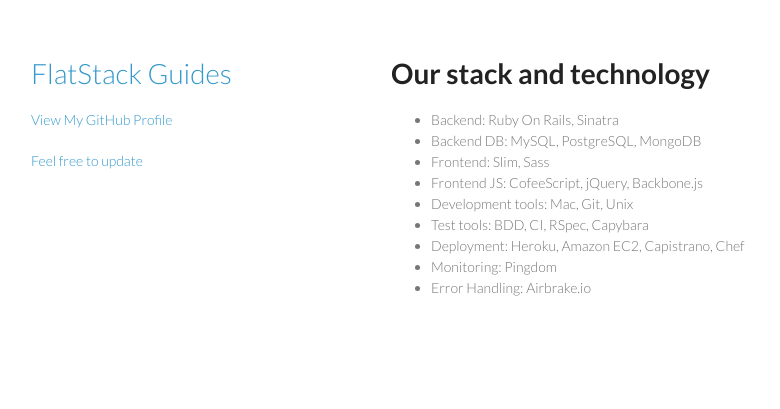
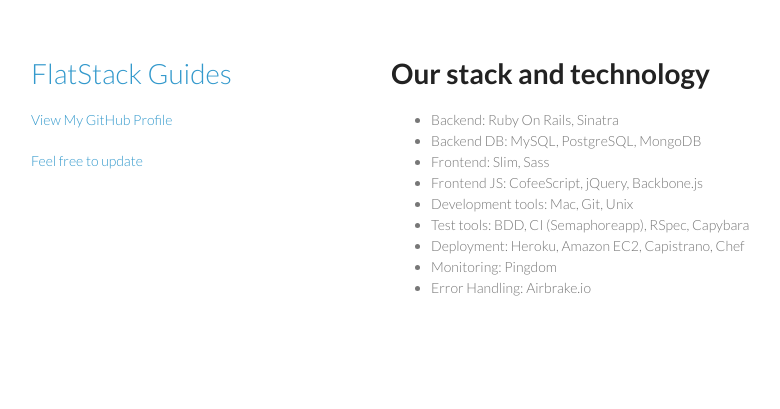
Before and after one commit to mike-burns/fs.github.com, a Jekyll site: the page built from stack.md, in a window 1280 px wide. Shown: the top 409 px of the page, without its empty margins (179-959 px from the left). Built offline with Jekyll 4.4.1, drawn with Linux system fonts in a browser that asks for light colours.

Commit message:
Update stack.md

```diff
--- a/stack.md
+++ b/stack.md
@@ -9,7 +9,7 @@ layout: default
 * Frontend: Slim, Sass
 * Frontend JS: CofeeScript, jQuery, Backbone.js
 * Development tools: Mac, Git, Unix
-* Test tools: BDD, CI, RSpec, Capybara
+* Test tools: BDD, CI (Semaphoreapp), RSpec, Capybara
 * Deployment: Heroku, Amazon EC2, Capistrano, Chef
 * Monitoring: Pingdom
 * Error Handling: Airbrake.io
```
